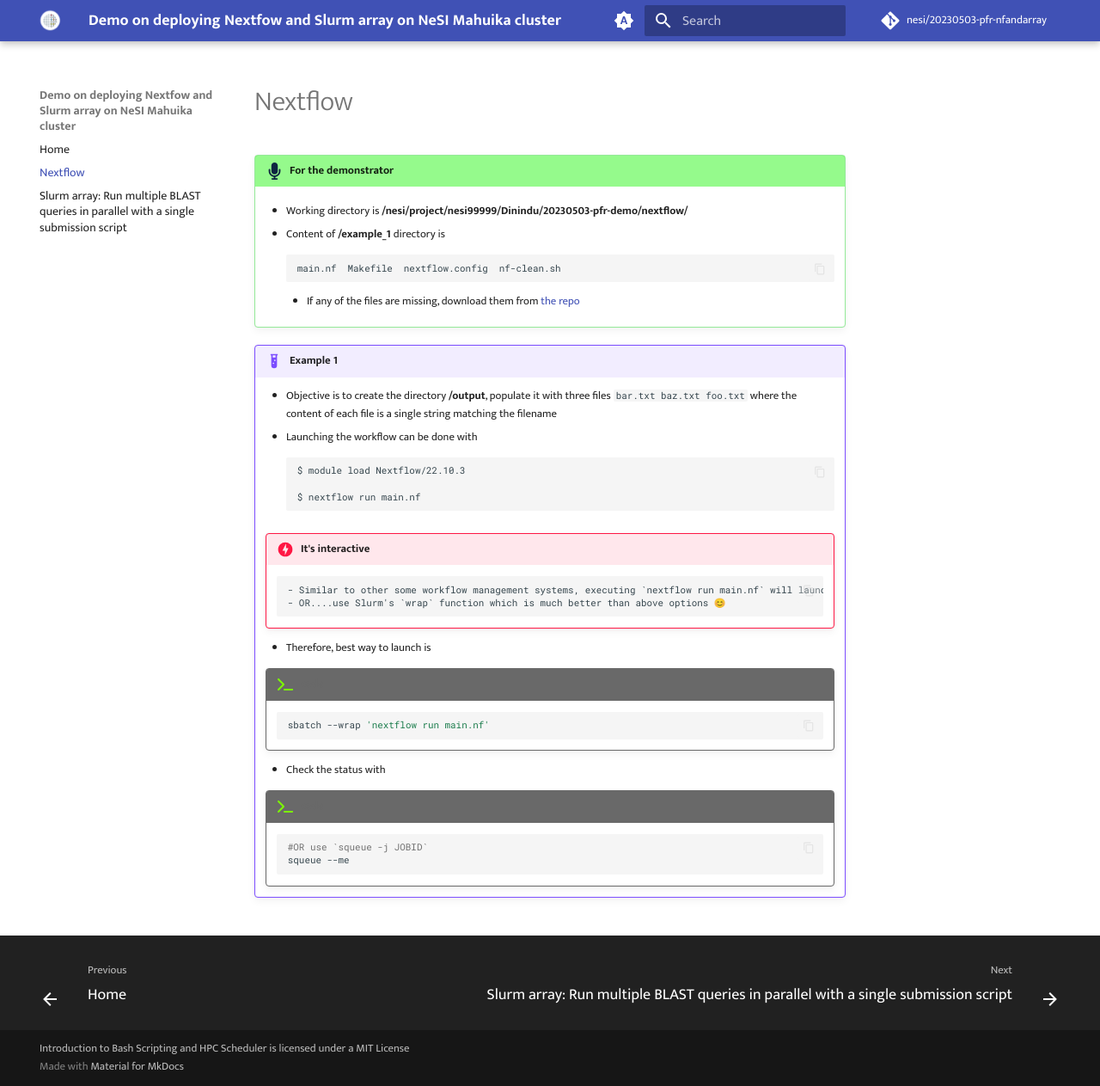
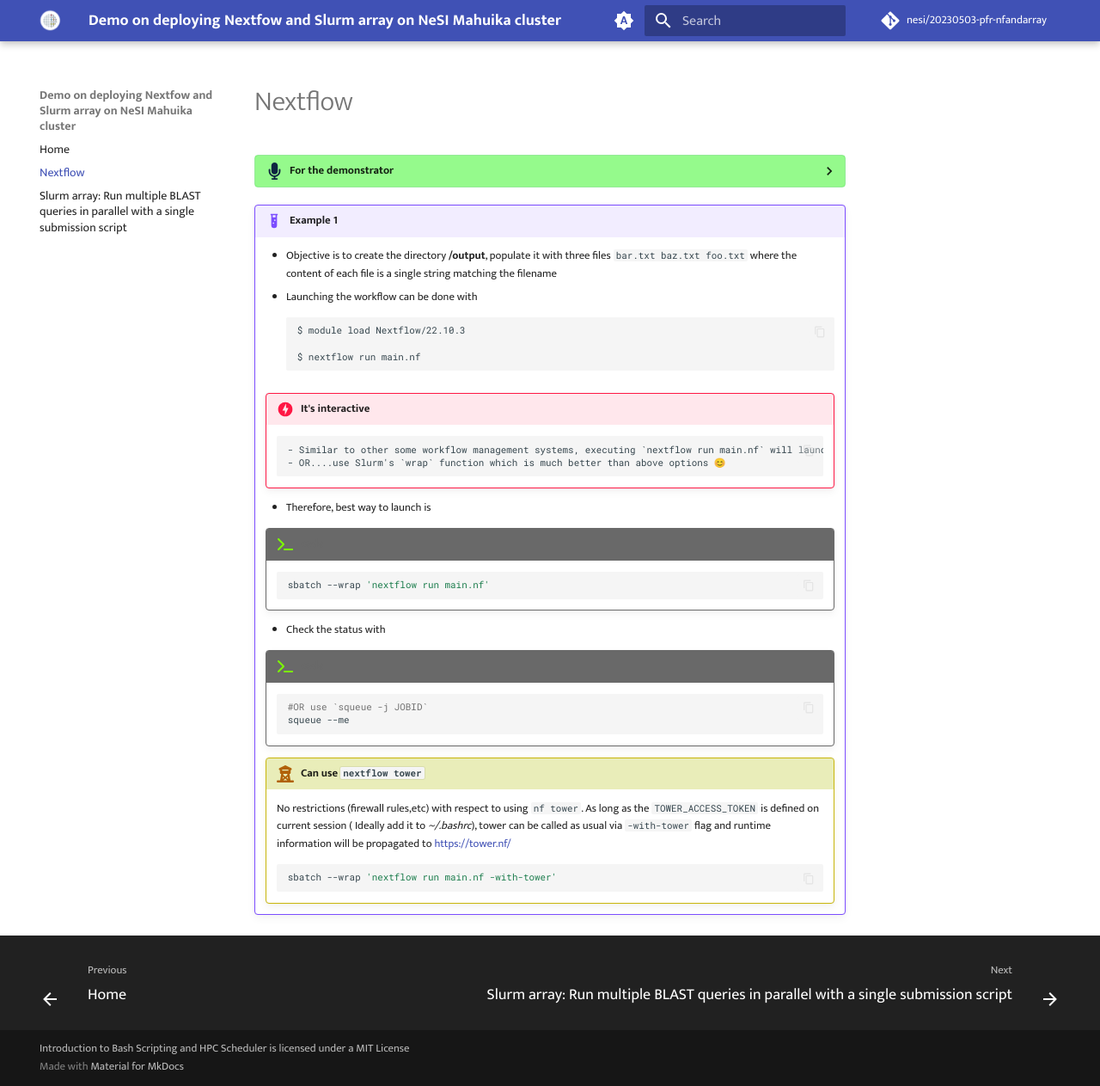
Before and after one commit to nesi/20230403-pfr-nfandarray, an MkDocs documentation site: the page built from docs/1_nf.md, in a window 1280 px wide and 1263 px high. Shown: the whole window at 86% size. Built offline with MkDocs 1.6.1 and Material for MkDocs 9.7.7, drawn with Linux system fonts in a browser that asks for light colours; comment, search, counter and statistics services are not loaded.

Commit message:
add tower information

````diff
--- a/docs/1_nf.md
+++ b/docs/1_nf.md
@@ -1,6 +1,6 @@
 # Nextflow
 
-!!! microphone "For the demonstrator"
+??? microphone "For the demonstrator"
     * Working directory is **/nesi/project/nesi99999/Dinindu/20230503-pfr-demo/nextflow/**
 
     * Content of **/example_1** directory is
@@ -34,3 +34,9 @@
         #OR use `squeue -j JOBID`
         squeue --me
         ```
+    !!! tower-observation "Can use `nextflow tower`"
+
+        No restrictions (firewall rules,etc) with respect to using `nf tower`.  As long as the `TOWER_ACCESS_TOKEN` is defined on current session ( Ideally add it to *~/.bashrc*), tower can be called as usual via `-with-tower` flag and runtime information will be propagated to https://tower.nf/
+        ```bash
+        sbatch --wrap 'nextflow run main.nf -with-tower'
+        ```
--- a/docs/stylesheets/extra.css
+++ b/docs/stylesheets/extra.css
@@ -537,15 +537,15 @@
   }
   .md-typeset .admonition.tower-observation,
   .md-typeset details.tower-observation {
-    border-color: rgb(148, 233, 152);
+    border-color: rgb(201, 182, 10);
   }
   .md-typeset .tower-observation > .admonition-title,
   .md-typeset .tower-observation > summary {
-    background-color: rgba(26, 243, 6, 0.459);
+    background-color: rgba(208, 216, 102, 0.459);
   }
   .md-typeset .tower-observation > .admonition-title::before,
   .md-typeset .tower-observation > summary::before {
-    background-color: rgb(15, 37, 65);
+    background-color: rgb(177, 98, 9);
     -webkit-mask-image: var(--md-admonition-icon--tower-observation);
             mask-image: var(--md-admonition-icon--tower-observation);
   }
````
